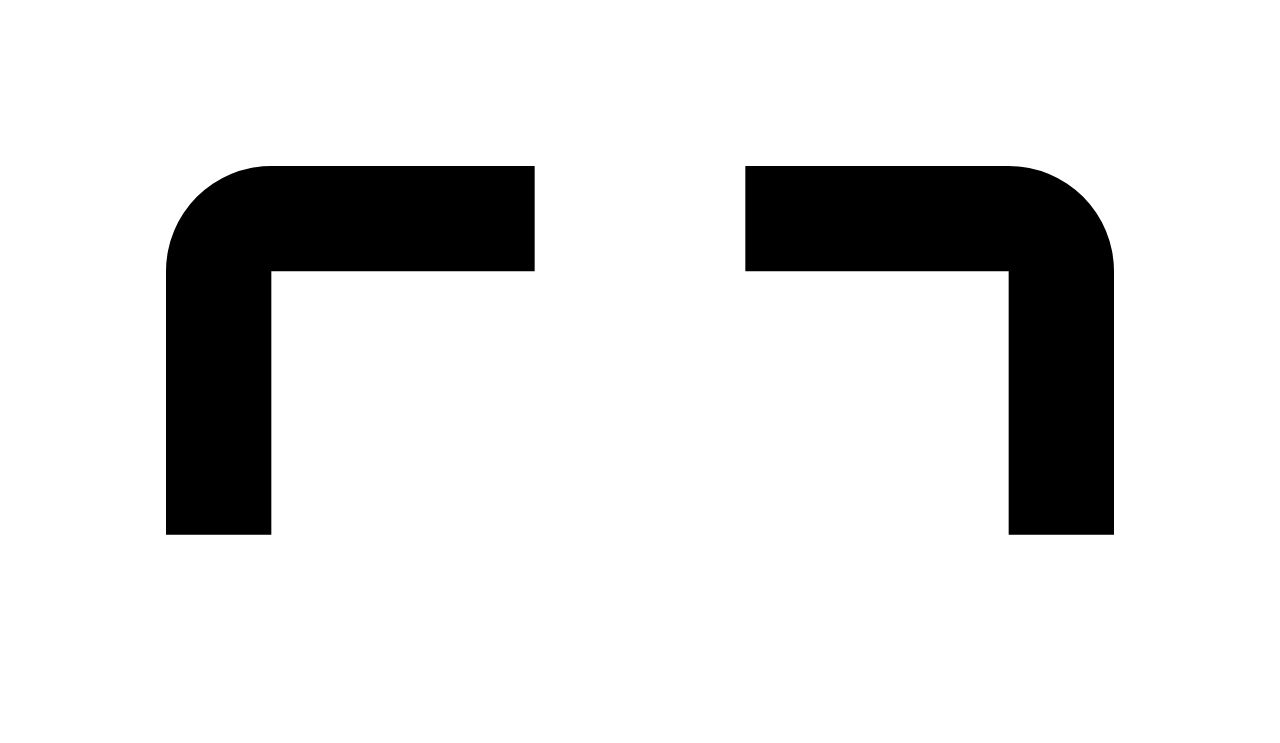
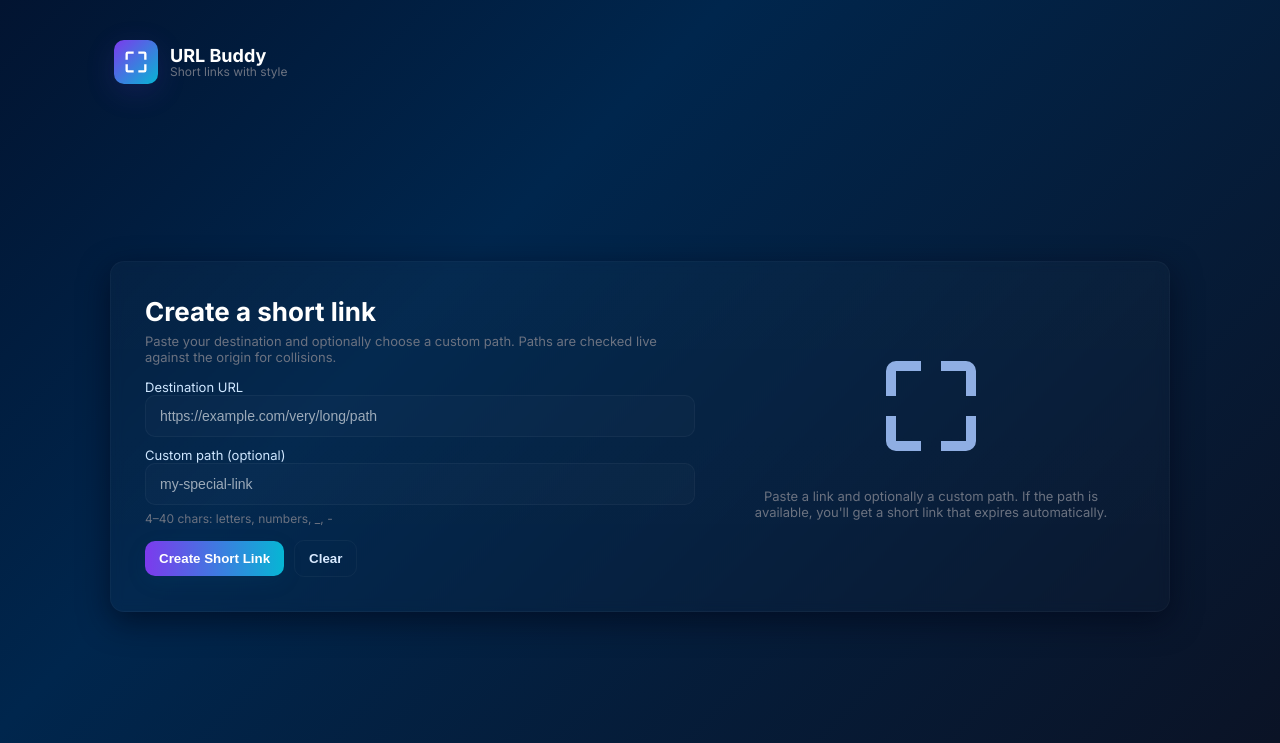
Before and after one commit to ItsHisoka17/URL-Buddy, a React (Vite) app in the folder Client/: page / in a window 1280 px wide. Shown: the top 743 px of the page. Built offline with nearby package versions, Linux system fonts and the light colour scheme.

Commit message:
Frontend | Created css

```diff
--- a/Client/src/styles/styles.css
+++ b/Client/src/styles/styles.css
@@ -0,0 +1,74 @@
+:root{
+  --bg-1: #0f172a;
+  --accent-1: #7c3aed;
+  --accent-2: #06b6d4;
+  --muted: #6b7280;
+  --glass: rgba(255,255,255,0.06);
+  --card-bg: rgba(255,255,255,0.02);
+  --radius: 14px;
+  --max-width: 1100px;
+  --shadow: 0 10px 30px rgba(2,6,23,0.6);
+  font-family: "Inter", system-ui, -apple-system, "Segoe UI", Roboto, "Helvetica Neue", Arial;
+}
+
+* { box-sizing: border-box; }
+html,body,#root { height: 100%; margin: 0; background: linear-gradient(135deg, #021431 0%, #00264d 35%, #0b1224 100%); color: #e6eef8; -webkit-font-smoothing:antialiased; -moz-osx-font-smoothing:grayscale; }
+
+.page { display:flex; flex-direction:column; min-height:100vh; }
+.site-header { display:flex; justify-content:space-between; align-items:center; padding:20px 24px; max-width: var(--max-width); margin: 20px auto; width: calc(100% - 48px); }
+.brand { display:flex; gap:12px; align-items:center; }
+.logo { width:44px; height:44px; fill: url(#); color: white; background: linear-gradient(135deg,var(--accent-1),var(--accent-2)); padding:8px; border-radius:10px; box-shadow: 0 8px 30px rgba(124,58,237,0.15); }
+.brand-title { font-weight:700; font-size:18px; color:#fff; }
+.brand-sub { font-size:12px; color:var(--muted); margin-top:-2px; }
+
+.container { flex:1; display:flex; align-items:center; justify-content:center; padding: 40px 20px; max-width: var(--max-width); margin: 0 auto; width: calc(100% - 40px); }
+
+.card { width:100%; background: linear-gradient(180deg, rgba(255,255,255,0.02), rgba(255,255,255,0.01)); border-radius:var(--radius); display:grid; grid-template-columns: 1fr 420px; gap:20px; padding:28px; box-shadow: var(--shadow); backdrop-filter: blur(6px); border: 1px solid rgba(255,255,255,0.03); }
+@media (max-width:900px) { .card { grid-template-columns: 1fr; padding:20px; } .card-right { margin-top:12px; } }
+
+.card-left { padding:6px 6px 6px 6px; }
+.headline { margin:0 0 6px 0; font-size:26px; color:#fff; }
+.muted { color: var(--muted); font-size:13px; margin:6px 0; }
+.form { margin-top:14px; }
+.label { display:block; color:#cfe7ff; font-size:13px; margin-bottom:10px; }
+.input { width:100%; padding:12px 14px; border-radius:10px; border: 1px solid rgba(255,255,255,0.04); background: rgba(255,255,255,0.02); color: #fff; outline:none; font-size:14px; transition: box-shadow .12s ease, transform .06s ease; }
+.input::placeholder { color: rgba(255,255,255,0.6); }
+.input:focus { box-shadow: 0 6px 18px rgba(3, 105, 161, 0.12); transform: translateY(-1px); border-color: rgba(99,102,241,0.6); }
+.label small { display:block; margin-top:6px; color:var(--muted); font-size:12px; }
+
+.actions { margin-top:14px; display:flex; gap:10px; align-items:center; }
+.btn { padding:10px 14px; border-radius:10px; border: none; cursor:pointer; font-weight:600; }
+.btn.primary { background: linear-gradient(90deg, var(--accent-1), var(--accent-2)); color:#fff; box-shadow: 0 6px 20px rgba(7, 89, 133, 0.12); }
+.btn.ghost { background: transparent; color: #d9eaff; border: 1px solid rgba(255,255,255,0.04); }
+
+.card-right { padding:6px; display:flex; align-items:center; justify-content:center; }
+.placeholder { text-align:center; color:var(--muted); padding:18px; }
+.placeholder svg { opacity: 0.9; color: #9fbff6; margin-bottom:12px; }
+
+.result-card { width:100%; background: linear-gradient(180deg, rgba(255,255,255,0.02), rgba(255,255,255,0.015)); border-radius:12px; padding:14px; border:1px solid rgba(255,255,255,0.03); }
+.result-top { display:flex; justify-content:space-between; align-items:flex-start; gap:10px; }
+.short-link { color:#aee3ff; font-weight:600; text-decoration:none; word-break: break-all; }
+.actions-vertical { display:flex; flex-direction:column; gap:8px; }
+.icon-btn { background: rgba(255,255,255,0.02); color:#d9eaff; border:none; padding:8px 10px; border-radius:10px; cursor:pointer; transition: transform .12s ease; }
+.icon-btn:hover { transform: translateY(-2px); background: rgba(255,255,255,0.035); }
+
+.result-middle { display:flex; justify-content:space-between; gap:10px; margin-top:12px; align-items:center; }
+.label-small { font-size:12px; color:var(--muted); margin-bottom:6px; }
+.expiry { font-weight:700; color:#fff; }
+
+.result-bottom { display:flex; gap:12px; margin-top:14px; align-items:center; }
+.qr { width:96px; height:96px; background: white; border-radius:8px; padding:6px; }
+.meta { color: #dbeafe; font-size:13px; }
+.meta-row { margin-bottom:6px; color: #cfe7ff; }
+
+.footer { text-align:center; color:var(--muted); padding:18px 12px; font-size:13px; }
+
+.toast-container { position: fixed; right: 20px; bottom: 20px; display:flex; flex-direction:column; gap:10px; z-index: 9999; max-width:320px; }
+.toast { padding:12px 14px; border-radius:10px; box-shadow: 0 8px 30px rgba(2,6,23,0.7); color:white; display:flex; align-items:center; justify-content:space-between; gap:10px; font-size:14px; animation: toast-in .18s ease; }
+.toast-default { background: linear-gradient(90deg,#334155,#0f172a); }
+.toast-success { background: linear-gradient(90deg,#10b981,#059669); }
+.toast-error { background: linear-gradient(90deg,#ef4444,#b91c1c); }
+.toast-info { background: linear-gradient(90deg,#0ea5e9,#0284c7); }
+.toast-close { background:transparent; color:rgba(255,255,255,0.9); border:none; cursor:pointer; font-size:18px; padding:0 6px; }
+
+@keyframes toast-in { from { transform: translateY(12px); opacity:0 } to { transform: translateY(0); opacity:1 } }
```
